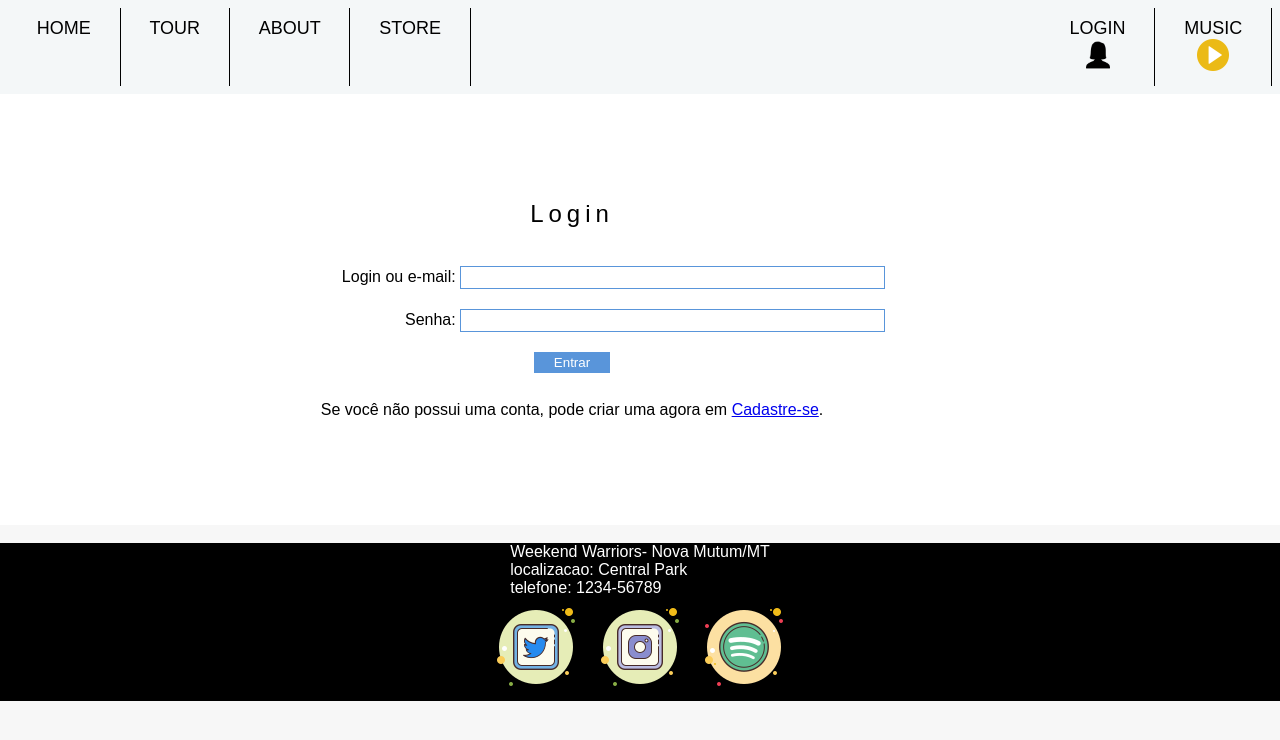
After one commit to rafinhadufluxo/weekend-w, a PHP site: page /login.html in a window 1280 px wide. The commit adds this page. Shown: the top 740 px of the page. Run offline with PHP 8.4, Linux system fonts and the light colour scheme.

Commit message:
adicionando mais abas do site

```diff
--- a/css/formu.css
+++ b/css/formu.css
@@ -1,24 +1,170 @@
-    .first-container2 {
-        width: 100%;
-        height: 420px;
-        color: #ccc;
-        justify-content: center;
-        align-content: center;
-        background-image: url('../Img/vintage/banner_site.jpeg');
-        background-position: center;
-        background-repeat: no-repeat;
-        background-size: cover;
-        -ms-align-items: center;
-        align-items: center;
-        text-align: center;
-        /* z-index: 1; */
+* {
+    margin: 0;
+    padding: 0;
 }
 
-    .first-container2 .insideFirstContainer2>.image-logo {
-        margin-top: 5rem;
+body {
+    font-family: "Work Sans", sans-serif;
+    box-sizing: border-box;
+    background-color: #F7F7F7;
 }
 
-    ?************** formulario de cadastro */ .form-item {
+h1,
+h2,
+h3 {
+    font-weight: lighter;
+    letter-spacing: 1px;
+}
+
+
+/* NAVIGATION */
+
+nav.front-nav {
+    background: #f4f7f8;
+    padding: .5rem;
+    /* padding-bottom: 0; */
+    text-transform: uppercase;
+}
+
+nav ul {
+    font-size: 12px;
+    /* justify-content: center; */
+    /* align-items: center;
+  align-content: center; */
+}
+
+.nav-ul .image {
+    margin-bottom: 0;
+    height: 0;
+    padding-right: 0px;
+}
+
+.nav-ul .image>li {
+    border: none;
+}
+
+nav ul.nav-ul {
+    display: grid;
+    grid-template-columns: repeat(4, 1fr);
+    grid-template-areas: 'd1 d1 d1 d2';
+}
+
+.nav-ul li {
+    list-style: none;
+    padding: 10px 1.8rem;
+    padding-top: ;
+    border-right: 1px solid;
+    border-color: black;
+    text-align: center;
+    font-size: 1.5em;
+}
+
+.nav-ul li a {
+    text-decoration: none;
+    color: black;
+    border
+}
+
+.nav-ul .right-element {
+    grid-area: d1;
+    display: flex;
+}
+
+.nav-ul .signs {
+    display: flex;
+}
+
+.nav-ul .signs>li {
+    border: none;
+    padding-right: 0.4rem;
+}
+
+.nav-ul .left-element {
+    display: flex;
+    align-content: flex-end;
+    margin-left: 200px;
+}
+
+h2 {
+    font-weight: lighter;
+    letter-spacing: 5px;
+    text-align: center
+}
+
+
+/******************************************************************* layout colunas */
+
+#logUser {
+    /* ID PARA LOGIN DO USUARIO PARÇA   */
+    margin-top: 10px;
+    margin-bottom: 0px;
+    padding: 60px;
+    width: 80%;
+    text-align: center
+}
+
+.col-2 {
+    float: left;
+    /* para layout flexbox, retirar esta linha */
+    margin-top: 5px;
+    margin-bottom: 5px;
+    padding: 5px;
+    width: 100%;
+    text-align: left;
+}
+
+.container {
+    background-color: white;
+    overflow: hidden;
+    text-align: center;
+}
+
+
+/*********************************************************************** header*/
+
+header,
+footer {
+    background-color: white;
+    color: white;
+    position: relative;
+}
+
+
+/************************************************************************ redes sociais */
+
+footer {
+    clear: left;
+    /* para layout flexbox, retirar esta linha */
+}
+
+footer {
+    display: flex;
+    flex-direction: column;
+    justify-content: space-between;
+    align-items: center;
+    background: black;
+}
+
+footer p {
+    text-align: left;
+}
+
+.social {
+    padding: 0;
+}
+
+.social li {
+    display: inline;
+}
+
+
+/*************************************************** formulario */
+
+.ItemContato {
+    padding: 10px;
+}
+
+.form-item {
     padding: 10px;
 }
 
@@ -56,56 +202,22 @@
     font-style: italic;
     display: none;
 }
-    /****************** proximos show */
 
-    aside {
-        background: rgb(200, 191, 231);
-        border-radius: 10px;
+@media only screen and (min-width: 1000px) {
+    .rotulo {
+        display: inline-block;
+        width: 20%;
+        text-align: right;
     }
-
-    aside .lista-produtos {
-        display: flex;
-        flex-direction: row;
-        justify-content: space-around;
-        padding-bottom: 20px;
+    .msg-erro,
+    #mensagem-empresa {
+        padding-left: 20%;
     }
-
-    aside .produto {
-        transform: scale(0.7);
-        width: 150px;
-        height: 150px;
-    }
-    /**************************/
-
-    .col-2,
-    .col-3 {
-        float: left;
-        /* para layout flexbox, retirar esta linha */
-        margin-top: 5px;
-        margin-bottom: 5px;
-        padding: 5px;
-        width: 100%;
-    }
-
-    @media only screen and (min-width: 600px) {
-        /* para tablets: */
-        .col-2 {
-            width: 100%;
-        }
-        .col-3 {
-            width: 100%;
-        }
-        footer {
-            flex-direction: row;
+    input[type="text"],
+    input[type="email"],
+    input[type="password"],
+    select,
+    textarea {
+        width: initial;
     }
 }
-
-    @media only screen and (min-width: 1000px) {
-        /* para desktop: */
-        .col-2 {
-            width: 80%;
-        }
-        .col-3 {
-            width: 20%;
-        }
-    }
--- /dev/null
+++ b/login.html
@@ -0,0 +1,88 @@
+<!DOCTYPE html>
+<html lang="pt-br">
+
+<head>
+    <meta name="viewport" content="width=device-width, initial-scale=1.0">
+    <meta charset="UTF-8">
+
+    <link rel="stylesheet" href="css/formu.css">
+
+    <title>Weekend Warriors</title>
+</head>
+
+<body>
+    <header class="main-header">
+        <!-- NAVIGATION -->
+        <nav class="front-nav">
+            <ul class="nav-ul">
+                <div class="right-element">
+
+                    <li><a href="index.html">Home</a></li>
+                    <li><a href="about.html">Tour</a></li>
+                    <li><a href="#">About</a></li>
+                    <li><a href="#">store</a></li>
+                </div>
+                <div class="left-element">
+                    <li><a id="login">Login  <a href="login.html"><span id="ItensMusic"><img  src="Img/pessoa-sexo.png" width="32" alt="pessoa-sexo"></a></a>
+                    </li>
+                    <li><a id="musicaTOCA"><a href="#">Music <span id="ItensMusic"><img src="Img/play-button.png" width="32" alt="music"></a></li>
+
+                </div>
+            </ul>
+        </nav>
+        <div class="first-container2">
+            <div class="insideFirstContainer2">
+                <!-- esta incluido a imagem no css -->
+            </div>
+        </div>
+    </header>
+    <div class="container">
+
+        <section id="logUser">
+            <br>
+            <br>
+
+            <h2>Login</h2>
+            <br>
+            <div class="ItemContato">
+                <form action="" method="post" id="form-contato">
+                    <div class="form-item">
+                        <label for="usuario" class="rotulo">Login ou e-mail:</label>
+                        <input type="text" id="usuario" name="usuario" size="50">
+                    </div>
+                    <div class="form-item">
+                        <label for="senha" class="rotulo">Senha:</label>
+                        <input type="password" id="senha" name="senha" size="50">
+                    </div>
+                    <div class="form-item">
+                        <input type="submit" id="botao" value="Entrar">
+                    </div>
+                    <br>
+                    <p>Se você não possui uma conta, pode criar uma agora em <a href="cad_cliente.html">
+                            Cadastre-se</a>.</p>
+                    <br><br>
+                </form>
+            </div>
+        </section>
+
+
+
+    </div>
+    <br>
+    <!-- fim area central -->
+
+    <!-- rodape -->
+    <footer>
+        <p>Weekend Warriors- Nova Mutum/MT<br> localizacao: Central Park<br> telefone: 1234-56789</p>
+        <ul class="social">
+            <a href="http://twitter.com/mazarafa7" target="_blank" rel="noreferrer"><img src="Img/twitter.png" title="Twitter"></a>
+            <a href="http://instagram.com/mazarafa7" target="_blank" rel="noreferrer"><img src="Img/instagram.png" title="Instagram"></a>
+            <a href="http://twitter.com/mazarafa7" target="_blank" rel="noreferrer"><img src="Img/spotify.png" title="Spotify"></a>
+        </ul>
+
+    </footer>
+    <!-- fim rodape -->
+
+</body>
+
+</html>
```
Also changed, not shown: about.html (added, +104 -0 lines), cad_cliente.html (+12 -23 lines), css/about.css (renamed from css/cadastro.css, +3 -11 lines), css/style.css (+2 -47 lines), index.html (+3 -4 lines). Lines whose indentation alone changed are shown as unchanged.
